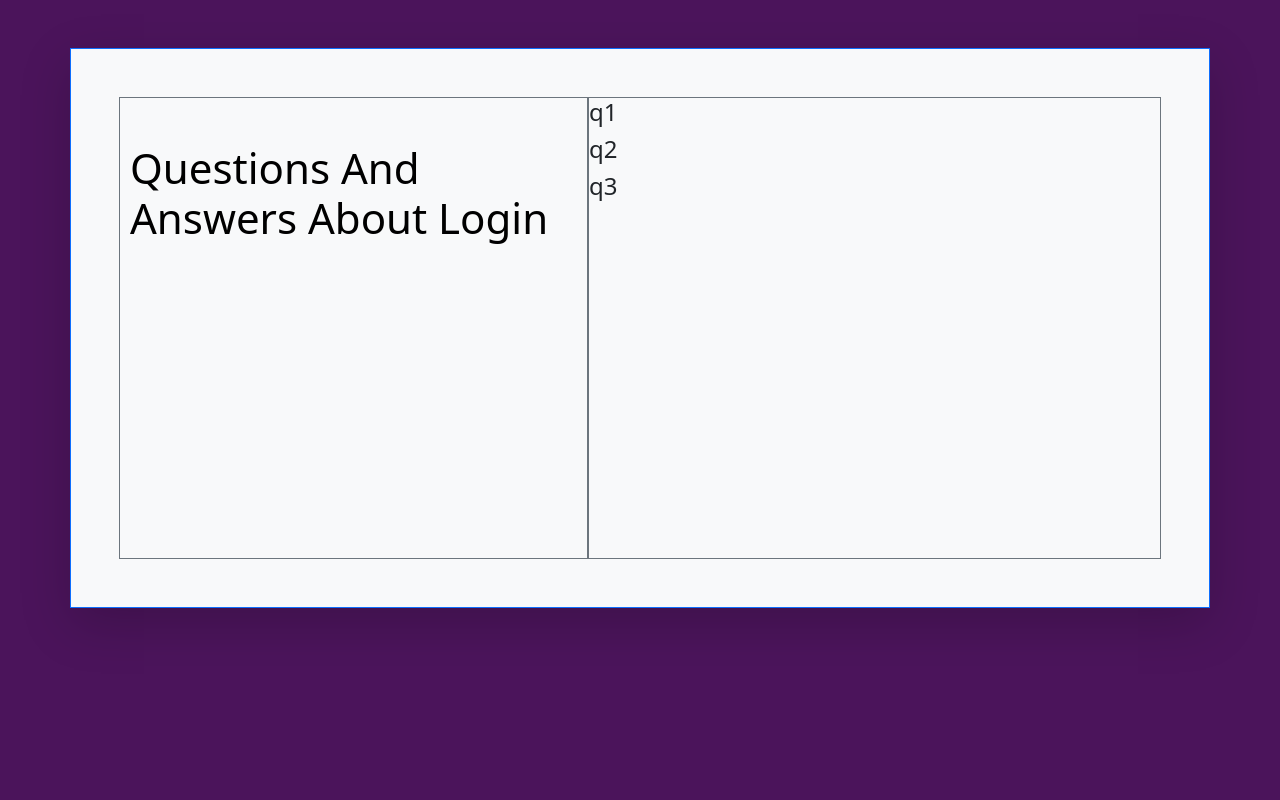
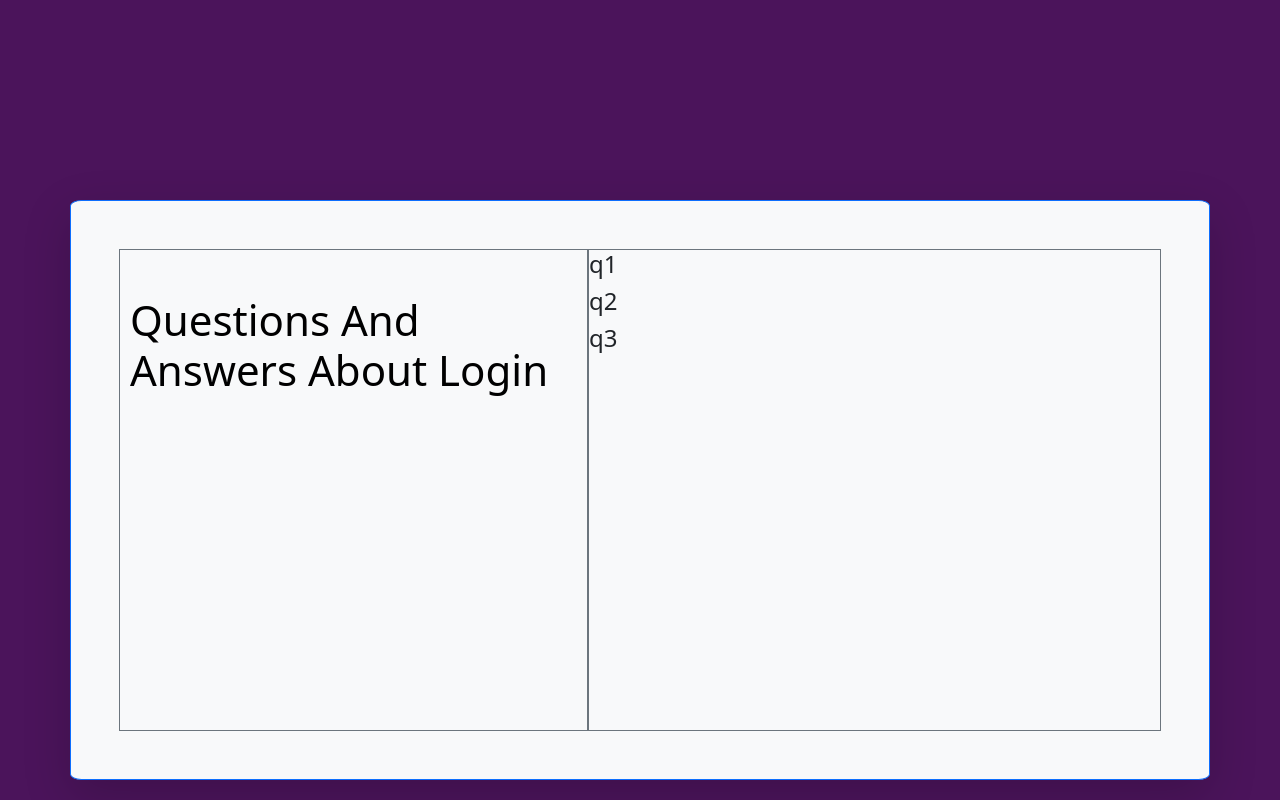
Before and after one commit to aishtiaq7/04-accordion, a React (Create React App) app: page / in a window 1280 px wide. Built offline with nearby package versions, Linux system fonts and the light colour scheme.

Commit message:
will start adding Cards from this commit

```diff
--- a/src/index.css
+++ b/src/index.css
@@ -4,9 +4,11 @@ body{
 
 #largerWrapper{
   display: flex;
+  margin-top: 200px !important;
   justify-content: stretch;
+  border-radius: 1%;
 
-  min-height: 560px;
+  min-height: 580px;
 }
 
 #questionsContainer{
```
